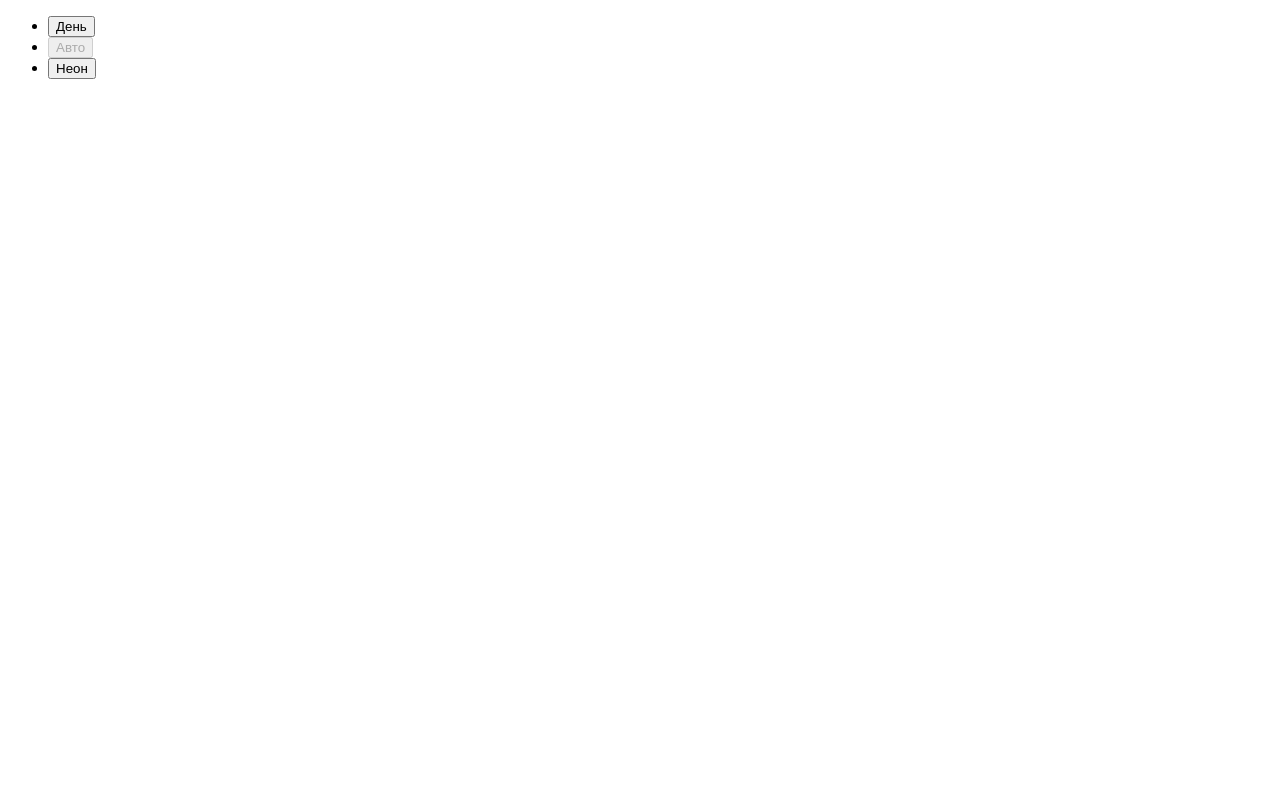
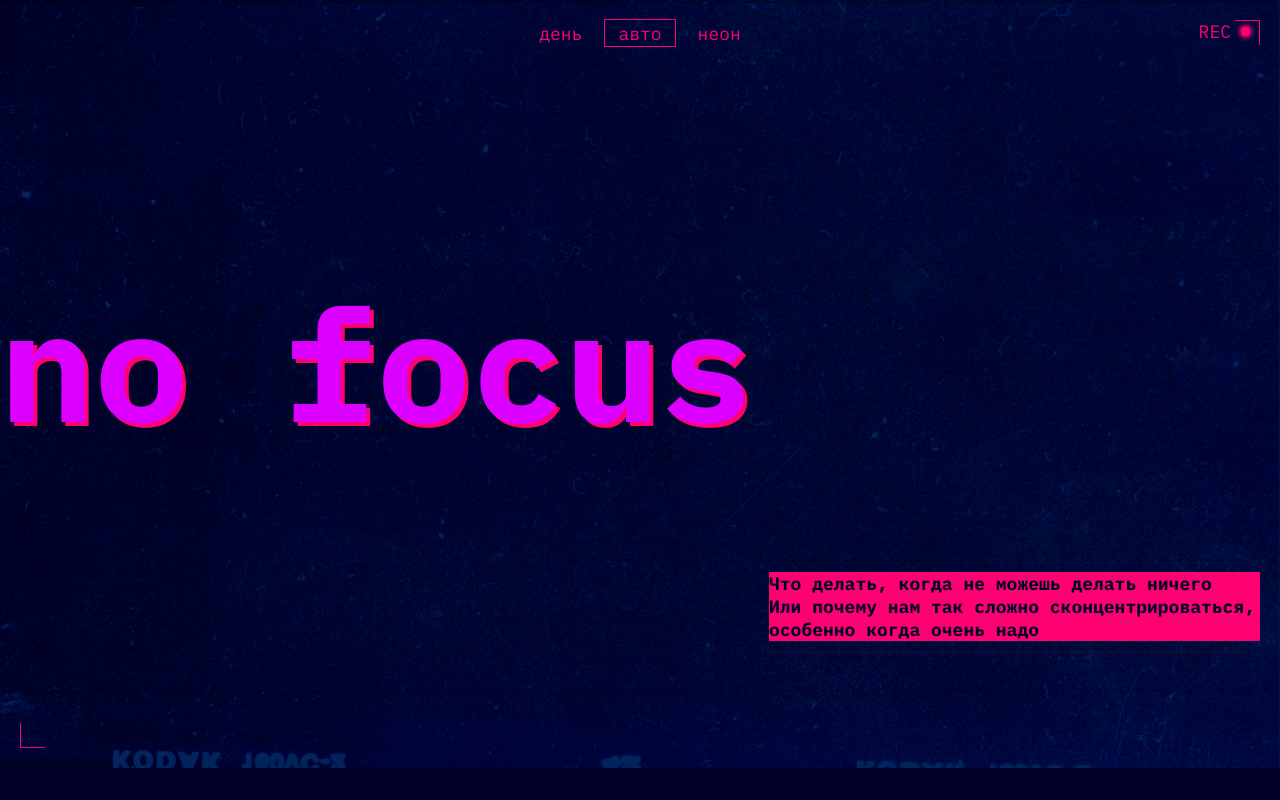
Before and after one commit to Gpshfrd/slozhno-sosredotochitsya, a plain HTML site: page index.html in a window 1280 px wide. Drawn offline with Linux system fonts and the light colour scheme.

Commit message:
Basic styles for header

```diff
--- a/index.html
+++ b/index.html
@@ -4,17 +4,28 @@
     <meta charset="UTF-8" />
     <meta http-equiv="X-UA-Compatible" content="IE=edge" />
     <meta name="viewport" content="width=device-width, initial-scale=1.0" />
+    <meta name="color-scheme" content="dark light">
+    <link rel="icon" href="./images/favicon.ico" sizes="any" />
+    <link rel="icon" href="./images/favicon.svg" type="image/svg+xml" />
+    <link rel="apple-touch-icon" href="./images/favicon.png" />
+    <link rel="stylesheet" href="./styles/globals.css">
+    <link rel="stylesheet" href="./fonts/fonts.css">
+    <link rel="stylesheet" href="./styles/variables.css">
+    <link rel="stylesheet" href="./styles/style.css">
+    <link rel="stylesheet" href="./styles/dark.css">
+    <link rel="stylesheet" href="./styles/light.css">
     <title>Сложно сосредоточиться</title>
   </head>
   <body class="page">
     <header class="header decorated-zone">
+      <div class="rec" aria-hidden="true">REC</div>
       <nav class="header__theme-menu">
         <ul class="header__theme-menu-list">
           <li class="header__theme-menu-item">
             <button
               class="header__theme-menu-button header__theme-menu-button_type_light"
             >
-              День
+              день
             </button>
           </li>
           <li class="header__theme-menu-item">
@@ -22,18 +33,24 @@
               class="header__theme-menu-button header__theme-menu-button_active header__theme-menu-button_type_auto"
               disabled
             >
-              Авто
+              авто
             </button>
           </li>
           <li class="header__theme-menu-item">
             <button
               class="header__theme-menu-button header__theme-menu-button_type_dark"
             >
-              Неон
+              неон
             </button>
           </li>
         </ul>
       </nav>
+      <h1 class="header__heading">no focus</h1>
+      <div class="title-decore">
+        <p>Что делать, когда не можешь делать ничего <br>
+          Или почему нам так сложно сконцентрироваться, особенно когда очень надо
+        </p>
+      </div>
     </header>
     <script src="./scripts/script.js"></script>
   </body>
--- a/styles/globals.css
+++ b/styles/globals.css
@@ -7,7 +7,7 @@
 }
 
 body {
-  min-inline-size: 375px;
+  min-inline-size: 360px;
   max-inline-size: 1440px;
   margin: 0 auto;
 }
@@ -40,3 +40,9 @@ a {
   font-size: inherit;
   line-height: inherit;
 }
+
+button {
+  background: none;
+  border: none;
+  padding: 0;
+}
--- a/styles/light.css
+++ b/styles/light.css
@@ -3,6 +3,10 @@
   Здесь окажутся стили, которые нужно переопределить принудительно,
   переключая тему
 */
+
+:root {
+
+}
 
 .page.theme_light {
   /* сохраните этот селектор в приведённом виде.
--- a/styles/style.css
+++ b/styles/style.css
@@ -1,5 +1,109 @@
 /* Основные стили проекта. Это стили для темы, которую вы верстаете первой. */
 
 .page {
-  /* сохраните в разметке и стилях класс page. На его основе работает скрипт. */
+  font-family: var(--main-font), sans-serif;
+  background-color: var(--bg-color);
+  font-size: var(--main-font-size);
 }
+
+.header {
+  background-color: var(--bg-color);
+  background-image: url('../images/cover-image-dark.png');
+  background-position: center;
+  background-repeat: no-repeat;
+  background-size: cover;
+  padding: var(--block-side-dist);
+  display: grid;
+  grid-template-rows: auto max-content auto;
+}
+
+.decorated-zone {
+  min-block-size: 768px;
+  position: relative;
+}
+
+.decorated-zone::before {
+  content: "";
+  position: absolute;
+  border-top: 1px solid var(--accent-color);
+  border-right: 1px solid var(--accent-color);
+  inline-size: 25px;
+  block-size: 25px;
+  top: 20px;
+  right: 20px;
+}
+
+.decorated-zone::after {
+  content: "";
+  position: absolute;
+  border-bottom: 1px solid var(--accent-color);
+  border-left: 1px solid var(--accent-color);
+  inline-size: 25px;
+  block-size: 25px;
+  bottom: 20px;
+  left: 20px;
+}
+
+.rec {
+  color: var(--accent-color);
+  display: flex;
+  position: absolute;
+  align-items: center;
+  gap: 10px;
+  inset-inline-end: 30px;
+  inset-block-start: 20px;
+}
+
+.rec::after {
+  content: "";
+  background-color: var(--accent-color);
+  display: block;
+  border-radius: 100%;
+  block-size: 9px;
+  inline-size: 9px;
+  box-shadow: 0 0 4px 2px var(--accent-color);
+}
+
+.header__theme-menu-list {
+  display: flex;
+  list-style: none;
+  justify-content: center;
+  gap: 10px
+}
+
+.header__theme-menu-button {
+  color: var(--accent-color);
+  font-weight: 400;
+  padding: 1.5px 13px;
+}
+
+.header__theme-menu-button_active {
+  outline: 1px solid var(--accent-color);
+  pointer-events: none;
+}
+
+.header__theme-menu-button:focus-visible {
+  border-bottom: 1px solid var(--accent-color-with-opacity);
+  margin-bottom: -1px;
+}
+
+.header__theme-menu-button:hover {
+  outline: 1px solid var(--accent-color-with-opacity);
+}
+
+.header__heading {
+  font-size: 157px;
+  margin: 0 0 0 -20px;
+  color: var(--heading-color);
+  text-shadow: 4px 4px 0 var(--accent-color);
+}
+
+.title-decore {
+  background-color: var(--accent-color);
+  color: var(--bg-color);
+  font-weight: bold;
+  max-width: 491px;
+  height: fit-content;
+  justify-self: flex-end;
+  align-self: center;
+}
--- a/styles/variables.css
+++ b/styles/variables.css
@@ -2,3 +2,16 @@
   Переменные для вашего проекта
   и их переопределение под различные устройства
 */
+:root {
+  --interblock-interval: 80px;
+  --block-side-dist: 20px;
+  --accent-font-size: 120px;
+  --main-font: 'IBM Plex mono';
+  --main-font-size: 18px;
+  --bg-color: #000028;
+  --text-color: #F1B2CE;
+  --accent-text-color: transparrent;
+  --accent-color: #FF0070;
+  --accent-color-with-opacity: rgb(255, 0, 112, .4);
+  --heading-color: #DB00FF;
+}
```
